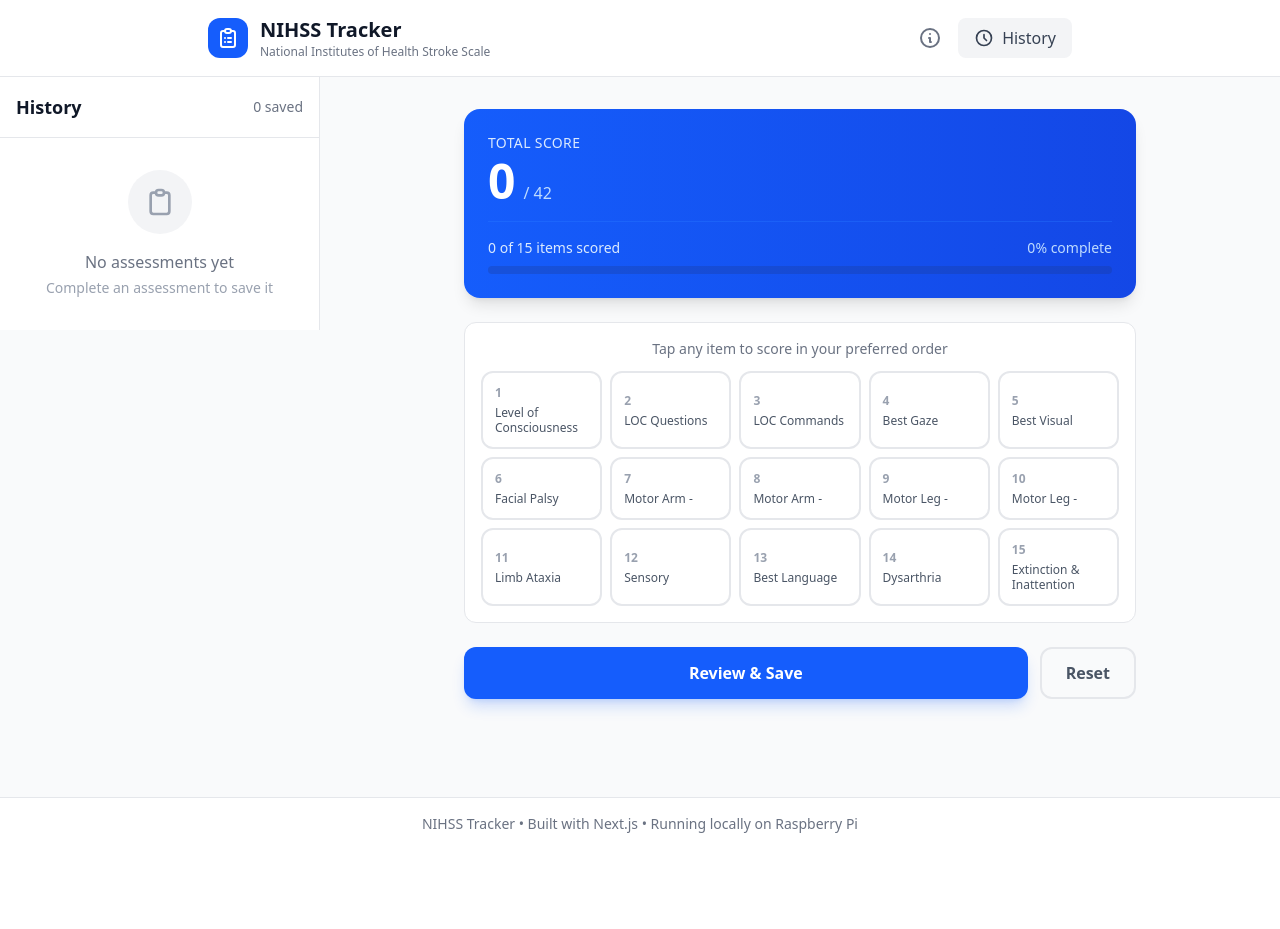
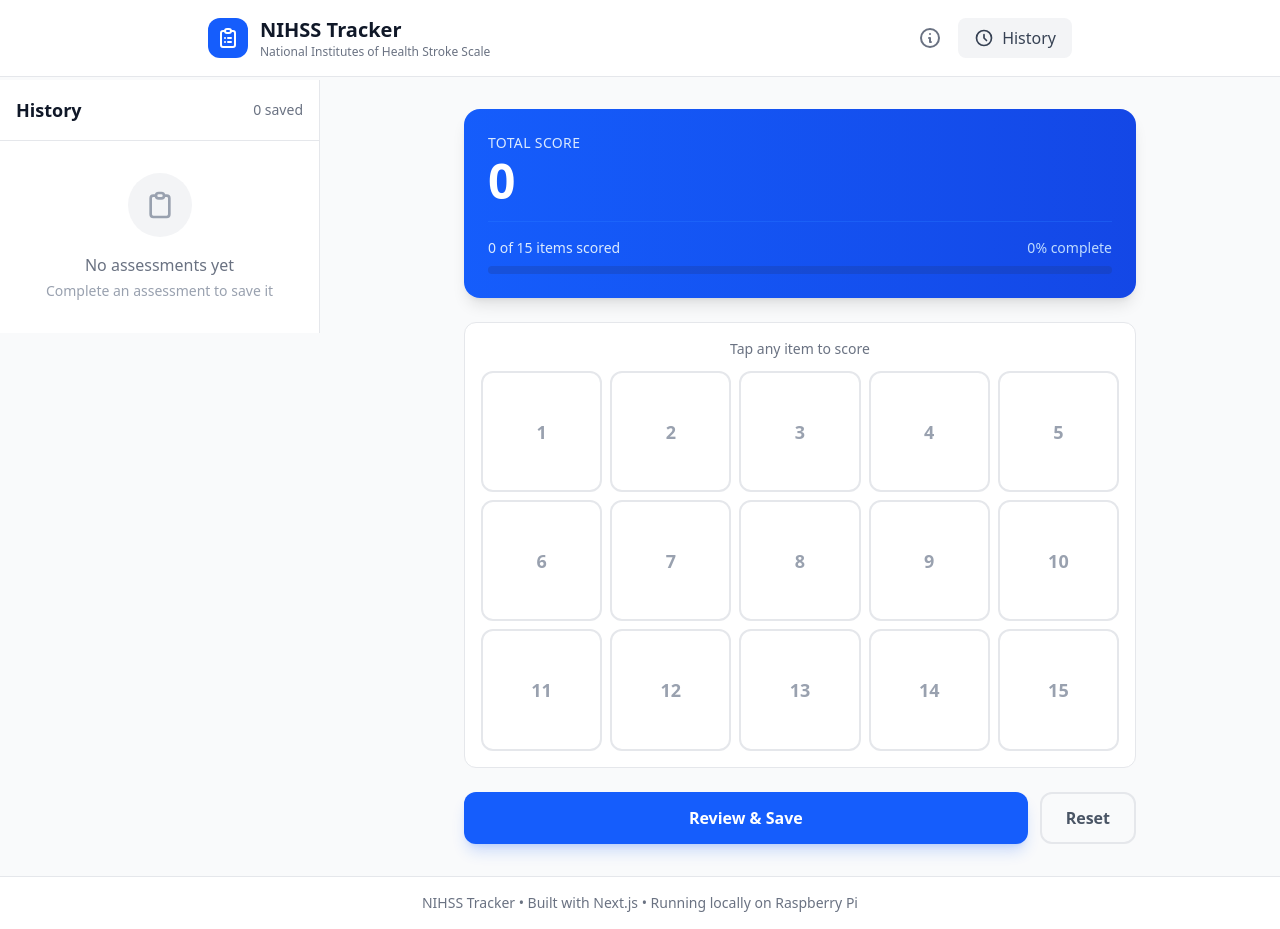
Before and after one commit to dermetfak/nihss-tracker, a Next.js app: page / in a window 1280 px wide. Before the commit the page ends 850 px from the top, so only its background shows below. Built offline with nearby package versions, Linux system fonts and the light colour scheme.

Commit message:
Remove /42 and severity; simplify grid cards

```diff
--- a/components/AssessmentForm.tsx
+++ b/components/AssessmentForm.tsx
@@ -62,7 +62,6 @@
           <p className="text-blue-100 text-sm font-medium uppercase tracking-wide">Review Assessment</p>
           <div className="flex items-baseline gap-2 mt-1">
             <span className="text-5xl font-bold">{currentScore}</span>
-            <span className="text-blue-200">/ 42</span>
           </div>
           <p className="text-blue-100 text-sm mt-2">{answeredCount} of {NIHSS_ITEMS.length} items scored</p>
         </div>
@@ -145,7 +144,6 @@
         <p className="text-blue-100 text-sm font-medium uppercase tracking-wide">Total Score</p>
         <div className="flex items-baseline gap-2 mt-1">
           <span className="text-5xl font-bold">{currentScore}</span>
-          <span className="text-blue-200">/ 42</span>
         </div>
         <div className="mt-4 pt-4 border-t border-blue-500/30">
           <div className="flex items-center justify-between text-sm">
@@ -163,7 +161,7 @@
 
       {/* Items Grid - Free Order Selection */}
       <div className="bg-white rounded-xl border border-gray-200 p-4">
-        <p className="text-sm font-medium text-gray-500 mb-3 text-center">Tap any item to score in your preferred order</p>
+        <p className="text-sm font-medium text-gray-500 mb-3 text-center">Tap any item to score</p>
         <div className="grid grid-cols-3 sm:grid-cols-5 gap-2">
           {NIHSS_ITEMS.map((item, index) => {
             const score = items[item.id];
@@ -173,7 +171,7 @@
               <button
                 key={item.id}
                 onClick={() => setActiveItem(item.id)}
-                className={`p-3 rounded-xl text-left transition-all border-2 ${
+                className={`aspect-square rounded-xl flex flex-col items-center justify-center transition-all border-2 ${
                   activeItem === item.id
                     ? 'border-blue-500 bg-blue-50'
                     : isScored
@@ -181,17 +179,12 @@
                     : 'border-gray-200 hover:border-blue-300 hover:bg-blue-50/50'
                 }`}
               >
-                <div className="flex items-center justify-between mb-1">
-                  <span className={`text-xs font-bold ${isScored ? 'text-green-700' : 'text-gray-400'}`}>
-                    {index + 1}
-                  </span>
-                  {isScored && (
-                    <span className="text-lg font-bold text-green-700">{score}</span>
-                  )}
-                </div>
-                <p className={`text-xs leading-tight ${isScored ? 'text-green-800' : 'text-gray-600'}`}>
-                  {item.name.split(' ').slice(0, 3).join(' ')}
-                </p>
+                <span className={`text-lg font-bold ${isScored ? 'text-green-700' : 'text-gray-400'}`}>
+                  {index + 1}
+                </span>
+                {isScored && (
+                  <span className="text-2xl font-bold text-green-700">{score}</span>
+                )}
               </button>
             );
           })}
--- a/components/HistoryDrawer.tsx
+++ b/components/HistoryDrawer.tsx
@@ -1,7 +1,7 @@
 'use client';
 
 import { useState } from 'react';
-import { NIHSSAssessment, getSeverityLabel, NIHSS_ITEMS } from '@/lib/nihss';
+import { NIHSSAssessment, NIHSS_ITEMS } from '@/lib/nihss';
 import { deleteAssessment } from '@/lib/storage';
 
 interface HistoryDrawerProps {
@@ -47,16 +47,6 @@
       hour: '2-digit',
       minute: '2-digit',
     });
-  };
-
-  const getSeverityColor = (severity: NIHSSAssessment['severity']) => {
-    const colors = {
-      minor: 'bg-green-100 text-green-700',
-      mild: 'bg-yellow-100 text-yellow-700',
-      moderate: 'bg-orange-100 text-orange-700',
-      severe: 'bg-red-100 text-red-700',
-    };
-    return colors[severity];
   };
 
   return (
@@ -116,9 +106,6 @@
                     <div>
                       <div className="flex items-center gap-2">
                         <span className="text-2xl font-bold text-gray-900">{assessment.totalScore}</span>
-                        <span className={`px-2 py-0.5 rounded text-xs font-medium ${getSeverityColor(assessment.severity)}`}>
-                          {getSeverityLabel(assessment.severity)}
-                        </span>
                       </div>
                       <p className="text-sm text-gray-500 mt-1">
                         {formatDate(assessment.timestamp)} at {formatTime(assessment.timestamp)}
```
